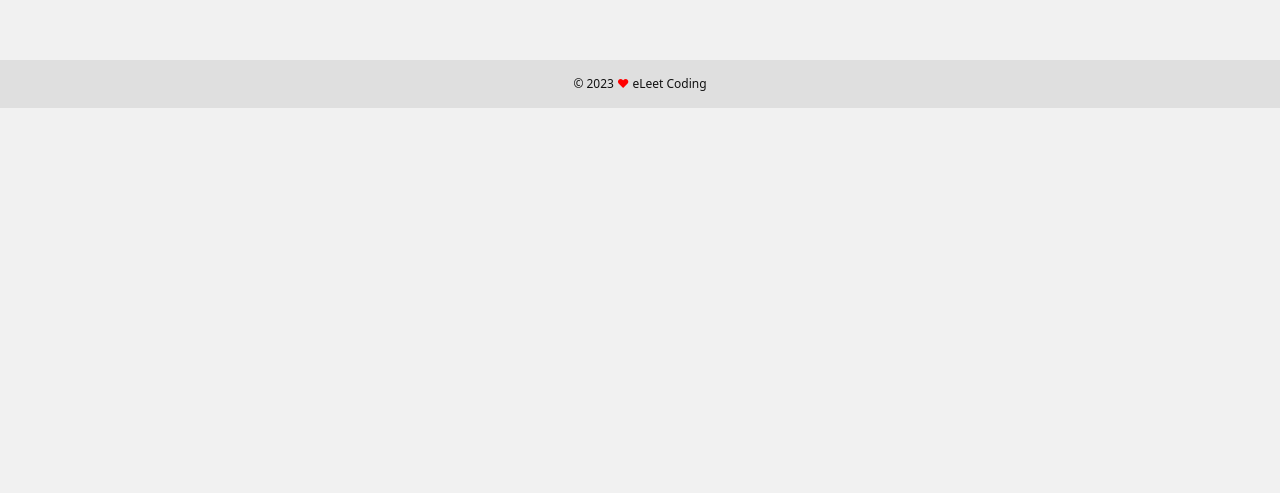
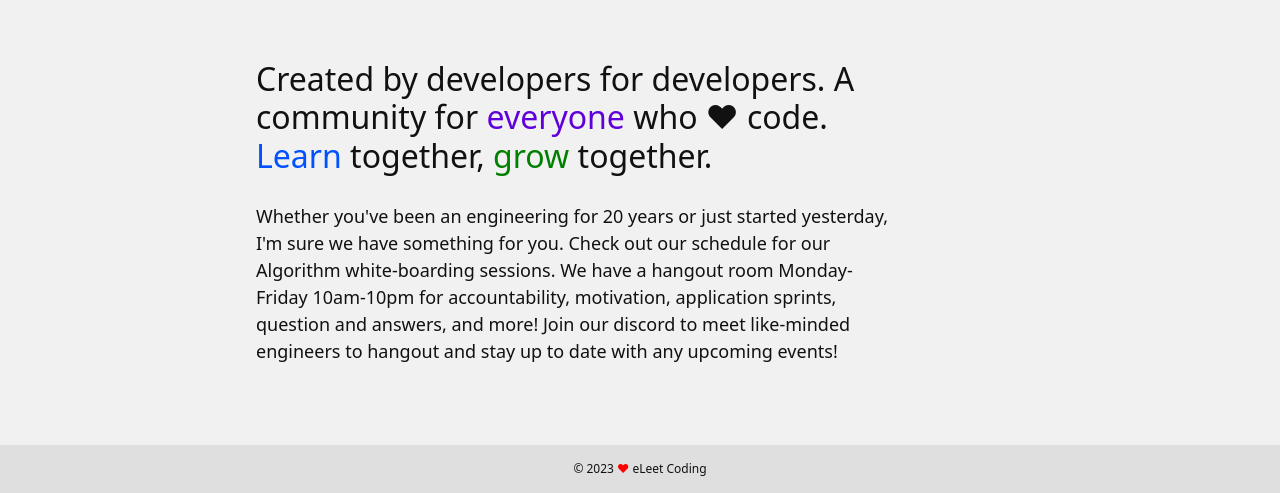
Before and after one commit to eleetcoding/landing_page, a React app: page / in a window 1280 px wide. Shown: the part 2400-2893 px from the top of the page. Before the commit the page ends 2508 px from the top, so only its background shows below. Built offline with nearby package versions, Linux system fonts and the light colour scheme.

Commit message:
added introduction

```diff
--- a/src/containers/MainContainer.jsx
+++ b/src/containers/MainContainer.jsx
@@ -15,10 +15,27 @@ export default function main() {
   );
 
   return (
-    <div className={styles.bigDiv}>
-      <p className={styles.mainLogo}>eLEET</p>
-      <div className={styles.opaqueDiv}></div>
-      <p>Join our community of </p>
-    </div>
+    <>
+      <div className={styles.bigDiv}>
+        <p className={styles.mainLogo}>eLEET</p>
+        <div className={styles.opaqueDiv}></div>
+      </div>
+      <div className={styles.intro}>
+        <h2>
+          Created by developers for developers. A community for <span className={styles.everyone}>everyone</span> who{' '}
+          <span className={styles.heart} onClick={(e) => (e.target.style.color = 'red')}>
+            ♥
+          </span>{' '}
+          code. <span className={styles.learn}>Learn</span> together, <span className={styles.grow}>grow</span>{' '}
+          together.
+        </h2>
+        <p className={styles.introText}>
+          Whether you've been an engineering for 20 years or just started yesterday, I'm sure we have something for you.
+          Check out our schedule for our Algorithm white-boarding sessions. We have a hangout room Monday-Friday
+          10am-10pm for accountability, motivation, application sprints, question and answers, and more! Join our
+          discord to meet like-minded engineers to hangout and stay up to date with any upcoming events!
+        </p>
+      </div>
+    </>
   );
 }
--- a/src/containers/MainContainer.module.scss
+++ b/src/containers/MainContainer.module.scss
@@ -1,7 +1,7 @@
 @import '../stylesheets/_settings.scss';
 
 .bigDiv {
-  height: 300vh;
+  min-height: 300vh;
 }
 
 .mainLogo {
@@ -41,3 +41,39 @@ body[theme='light'] {
     background-color: $superLightGrey;
   }
 }
+
+.intro {
+  width: 70vw;
+  padding-left: 20vw;
+  padding-bottom: 5vw;
+}
+
+@media screen and (max-width: 1200px) {
+  .intro {
+    width: 90vw;
+    padding-left: 10vw;
+  }
+
+
+}
+
+.everyone {
+  color: rgb(95, 0, 219);
+}
+
+.heart:hover {
+  cursor: pointer;
+}
+
+.learn {
+  color: rgb(0, 81, 255);
+}
+
+.grow {
+  color: green;
+}
+
+.introText {
+  padding-top: 20px;
+  font-size: 18px;
+}
```
